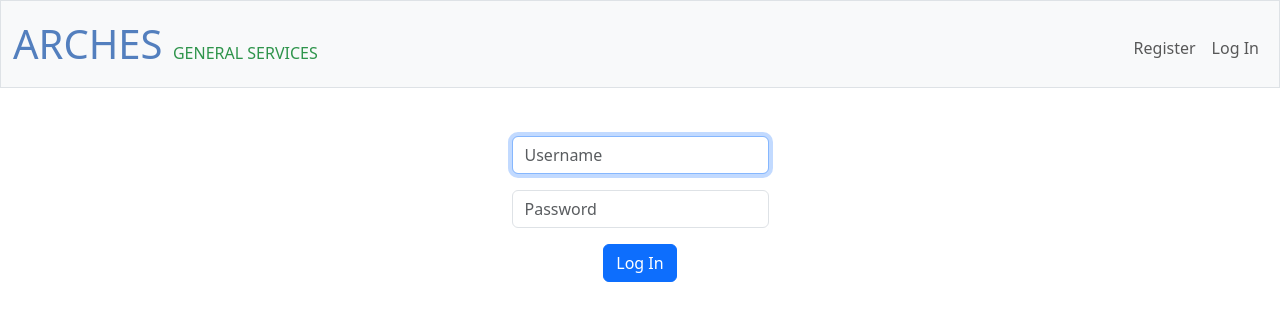
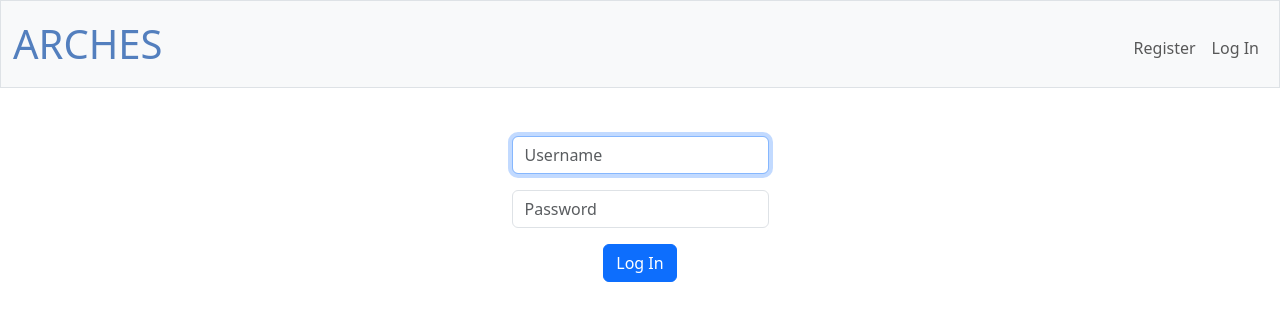
Before and after one commit to RLCM696/company, a Flask app: page /login in a window 1280 px wide. Shown: the top 327 px of the page. Run offline with Flask 3, Linux system fonts and the light colour scheme; data comes from the database, SQL or seed files in the repository; some libraries are stand-ins or nearby versions.

Commit message:
Fri, Nov 1, 2024, 4:46 PM -04:00

```diff
--- a/templates/layout.html
+++ b/templates/layout.html
@@ -24,7 +24,7 @@
 
         <nav class="bg-light border navbar navbar-expand-md navbar-light">
             <div class="container-fluid">
-                <a class="navbar-brand" href="/"><span class="blue fs-1">ARCHES<hbr> </hbr></span><span class="green fs-6">GENERAL SERVICES</span></a>
+                <a class="navbar-brand" href="/"><span class="blue fs-1 ">ARCHES</span></a>
                 <button aria-controls="navbar" aria-expanded="false" aria-label="Toggle navigation" class="navbar-toggler" data-bs-target="#navbar" data-bs-toggle="collapse" type="button">
                     <span class="navbar-toggler-icon"></span>
                 </button>
```
Also changed, not shown: 1 other file.
